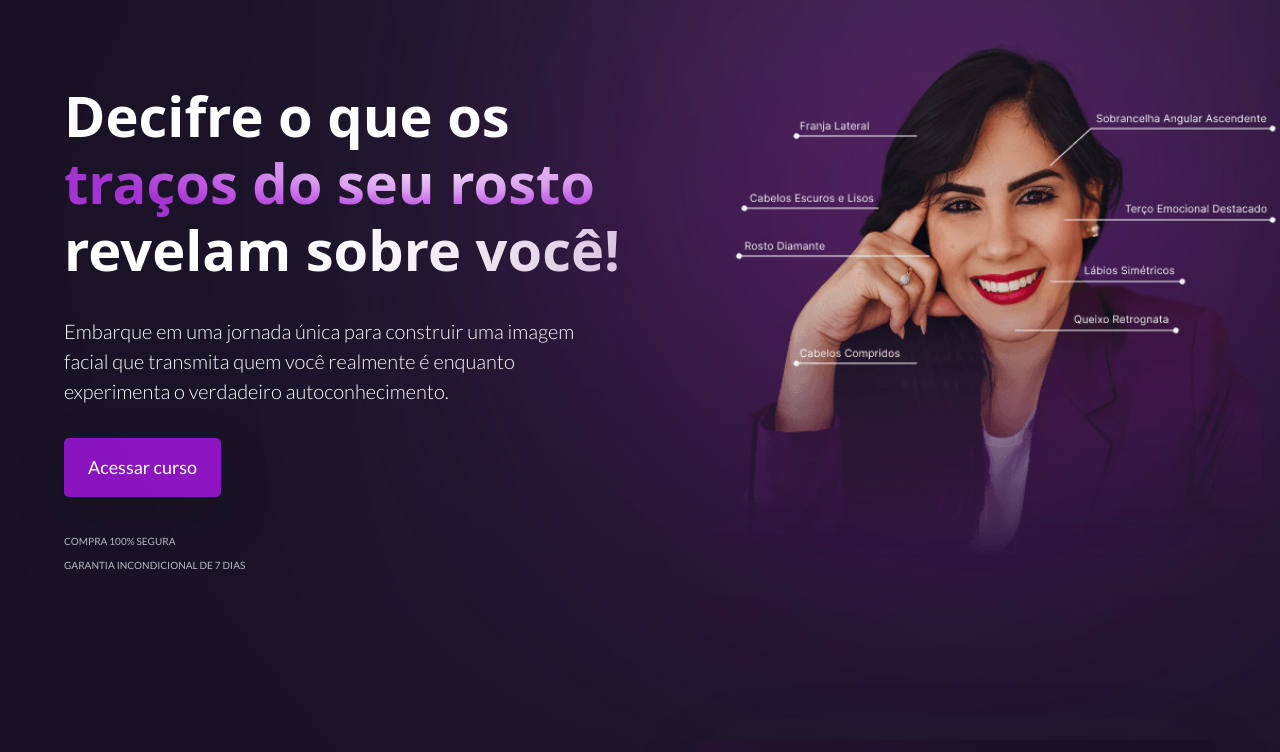
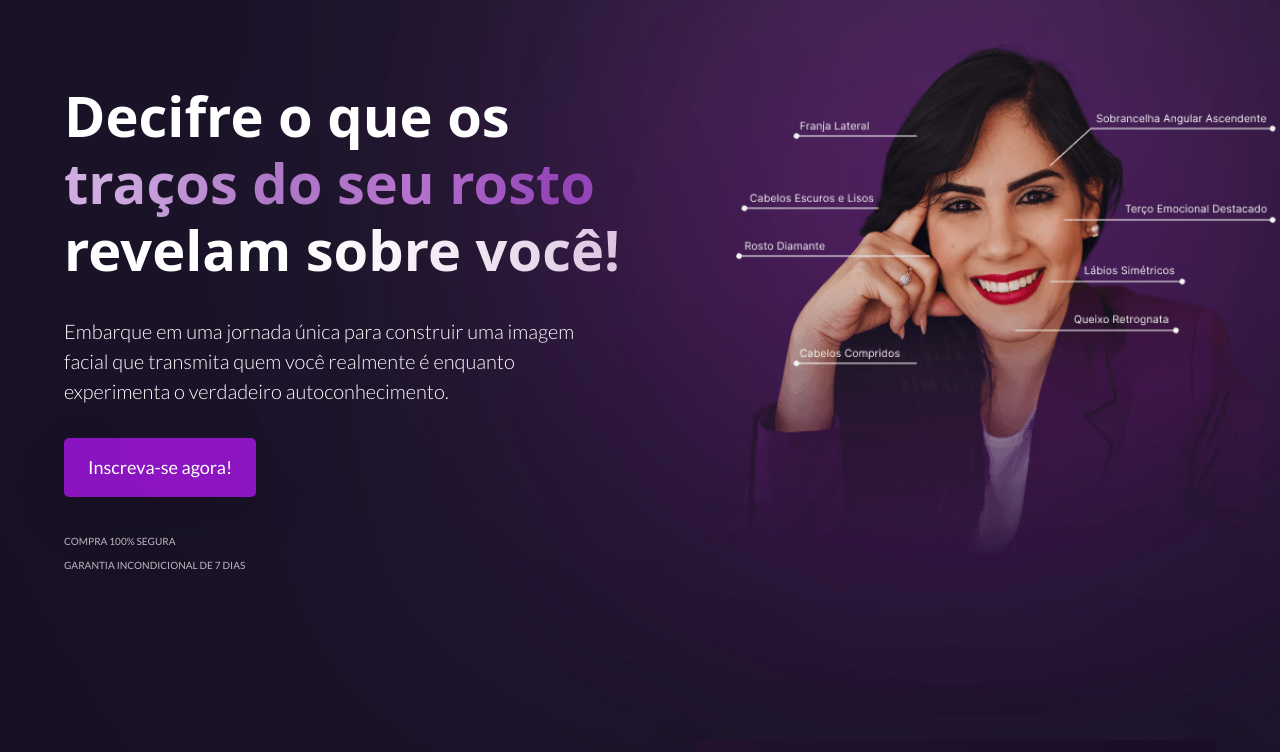
Before and after one commit to RaisaBernardes/chrisarrudadescubravoce, a React (Vite) app in the folder descubra-voce-chris/: page / in a window 1280 px wide. Shown: the top 752 px of the page. Built offline with nearby package versions, Linux system fonts and the light colour scheme.

Commit message:
mudança de gradiente

```diff
--- a/descubra-voce-chris/src/components/Hero.jsx
+++ b/descubra-voce-chris/src/components/Hero.jsx
@@ -28,7 +28,7 @@ return (
       <span className="hidden sm:flex"></span>
       </p>
 
-      <CTA styles='mt-8' label='Acessar curso'/>
+      <CTA styles='mt-8' label='Inscreva-se agora!'/>
         <p className={`${styles.paragraph_small} max-w-10px mt-8 hidden md:flex`}>
         Compra 100% segura <br className="hidden md:flex"/>Garantia incondicional de 7 dias
         </p>
--- a/descubra-voce-chris/src/index.css
+++ b/descubra-voce-chris/src/index.css
@@ -193,7 +193,8 @@
 }
 
 .second_purple_gradient {
-  background: radial-gradient(64.33% 64.33% at 71.16% 35.69%, #F3DEFA 0.89%, #E6BEF5 17.23%, #DA9DF0 42.04%, #CE7DEB 55.12%, #C15CE6 71.54%, #A533CF 100%);
+  background: linear-gradient(95deg, #D0ADE1 8.18%, #AE78C7 38.41%, #B672CD 66.83%, #9445B8 91.85%);
+  /* background: radial-gradient(64.33% 64.33% at 71.16% 35.69%, #F3DEFA 0.89%, #E6BEF5 17.23%, #DA9DF0 42.04%, #CE7DEB 55.12%, #C15CE6 71.54%, #A533CF 100%); */
   background-clip: text;
   -webkit-background-clip: text;
   -webkit-text-fill-color: transparent;
```
